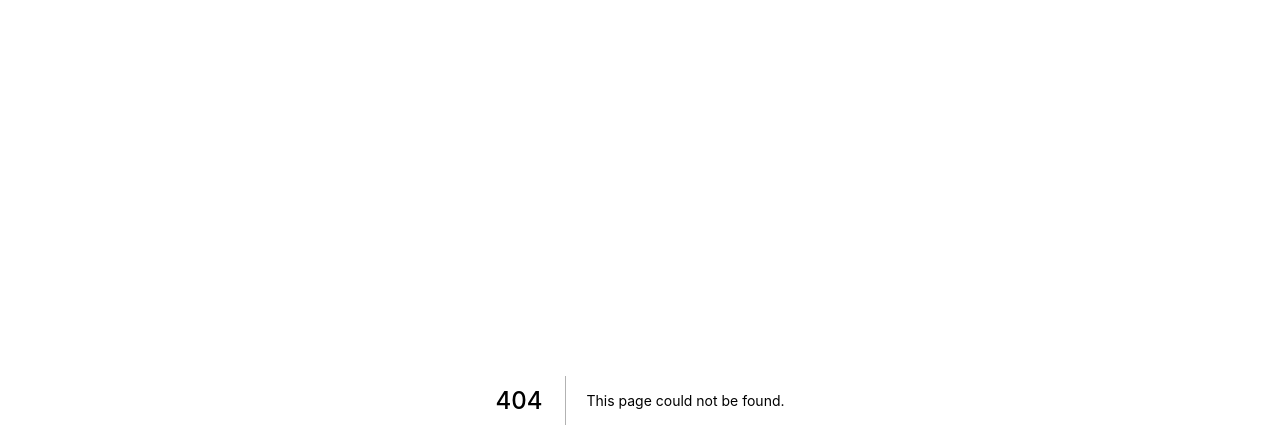
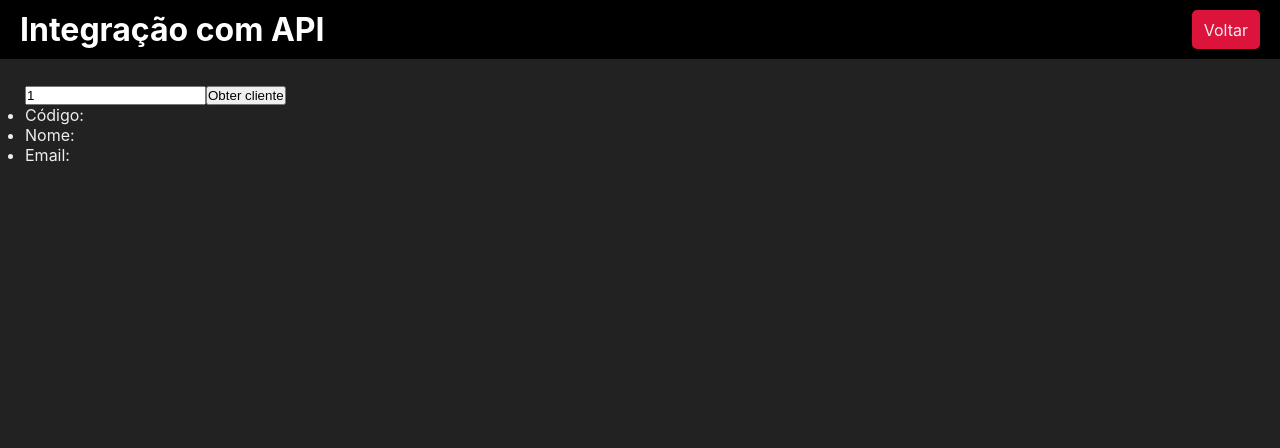
Before and after one commit to GuilCMattos/fundamentsNextJs, a Next.js app: page /integracao in a window 1280 px wide. Before the commit this address had no page. Shown: the top 448 px of the page. Built offline with nearby package versions, Linux system fonts and the light colour scheme.

Commit message:
add: API integration

```diff
--- a/src/pages/api/clients/[code].js
+++ b/src/pages/api/clients/[code].js
@@ -7,4 +7,6 @@ export default function handler(req, res) {
         nome: `Maria ${code}`,
         email: `mariamaria@gmail.com ${code}`
     })
+
+
 }
--- a/src/pages/index.jsx
+++ b/src/pages/index.jsx
@@ -19,6 +19,7 @@ export default function Home() {
        <Nav text='Nav' destino="/nav/" cor="crimson"></Nav>
        <Nav text='Código ' destino="/client/sp/321" cor="darkblue"></Nav>
        <Nav text='Componente com Estado' destino="/estado" cor="purple"></Nav>
+       <Nav text='Integração' destino="/integracao" cor="blue"></Nav>
         </div>
     )
 }
--- /dev/null
+++ b/src/pages/integracao.jsx
@@ -0,0 +1,38 @@
+import { useState } from 'react'
+import Layout from '../components/Layout'
+
+export default function Integracao(props) {
+
+    const [code, setCode] = useState(1)
+    const [client, setClient] = useState({})
+
+   async function getClient() {
+
+    const resp = await fetch(`http://localhost:3000/api/clients/${code}`)
+    const dados = await resp.json()
+    setClient(dados)
+
+    // fetch(`http://localhost:3000/api/clients/${code}`)
+    // .then(resp => resp.json())
+    // .then(json => {
+    //     setClient(json)
+
+    // })
+   }
+
+    return(
+        <Layout title="Integração com API">
+
+            <div>
+                <input type="number" value={code} onChange={e => setCode(e.target.value)} />
+                <button onClick={getClient}>Obter cliente</button>
+            </div>
+
+        <ul>
+            <li>Código: {client.id} </li>
+            <li>Nome: {client.nome} </li>
+            <li>Email: {client.email} </li>
+        </ul>
+        </Layout>
+    )
+}
```
